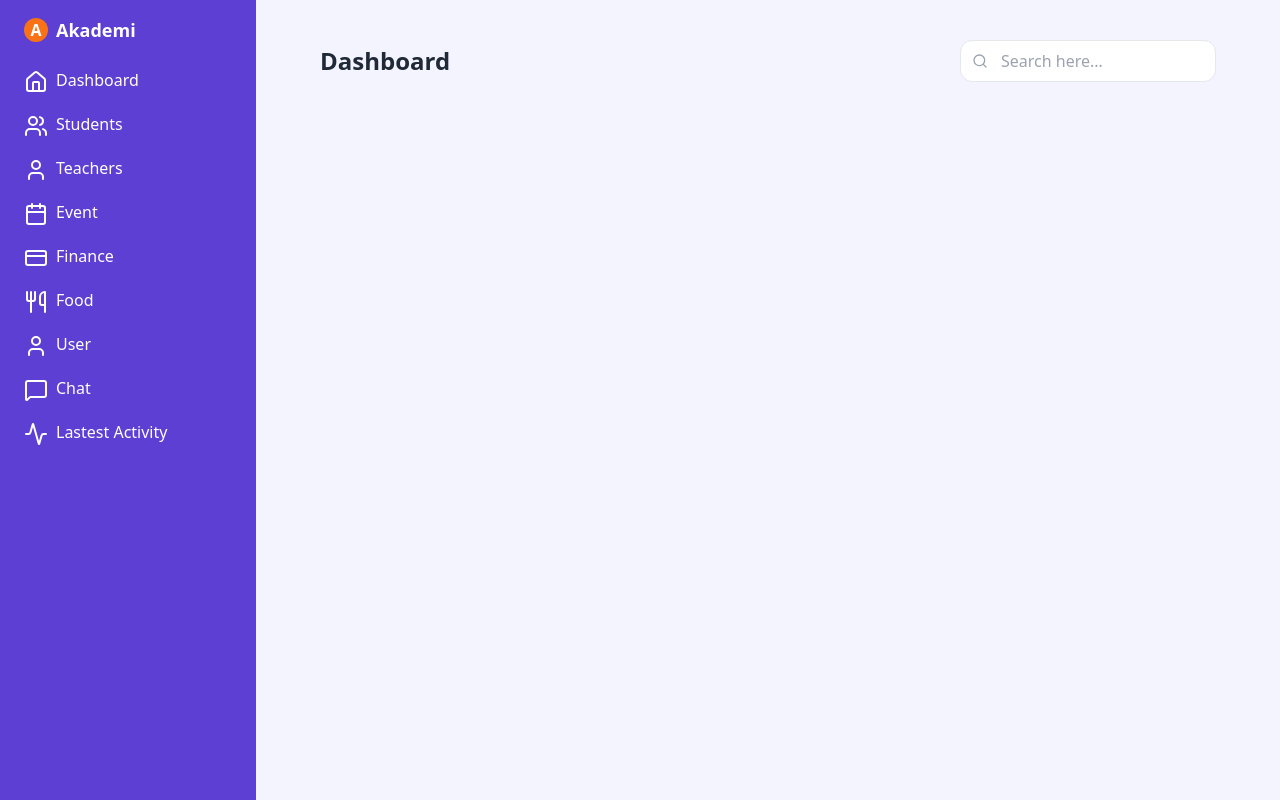
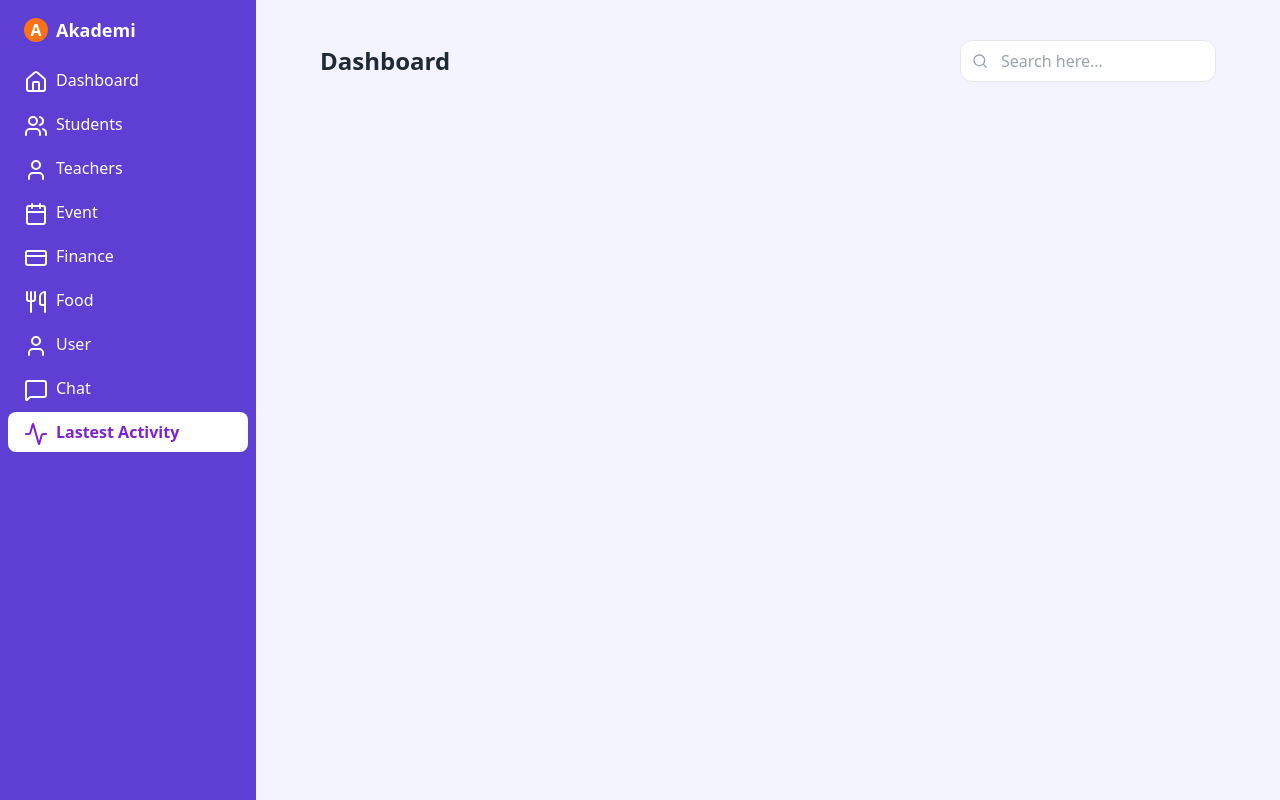
Before and after one commit to Uroojrafique5/AkademiClone, a React (Vite) app: page /LatestActivity in a window 1280 px wide. Shown: the top 800 px of the page. Built offline with nearby package versions, Linux system fonts and the light colour scheme.

Commit message:
Mainsidebar.jsx

```diff
--- a/src/components/Mainsidebar.jsx
+++ b/src/components/Mainsidebar.jsx
@@ -19,7 +19,7 @@ const menuItems = [
   { name: 'Food', icon: <Utensils />, path: '/food' },
   { name: 'User', icon: <User />, path: '/user' },
   { name: 'Chat', icon: <MessageSquare />, path: '/chat' },
-  { name: 'Lastest Activity', icon: <Activity />, path: '/activity' },
+  { name: 'Lastest Activity', icon: <Activity />, path: '/LatestActivity' },
 ];
 
 
```
